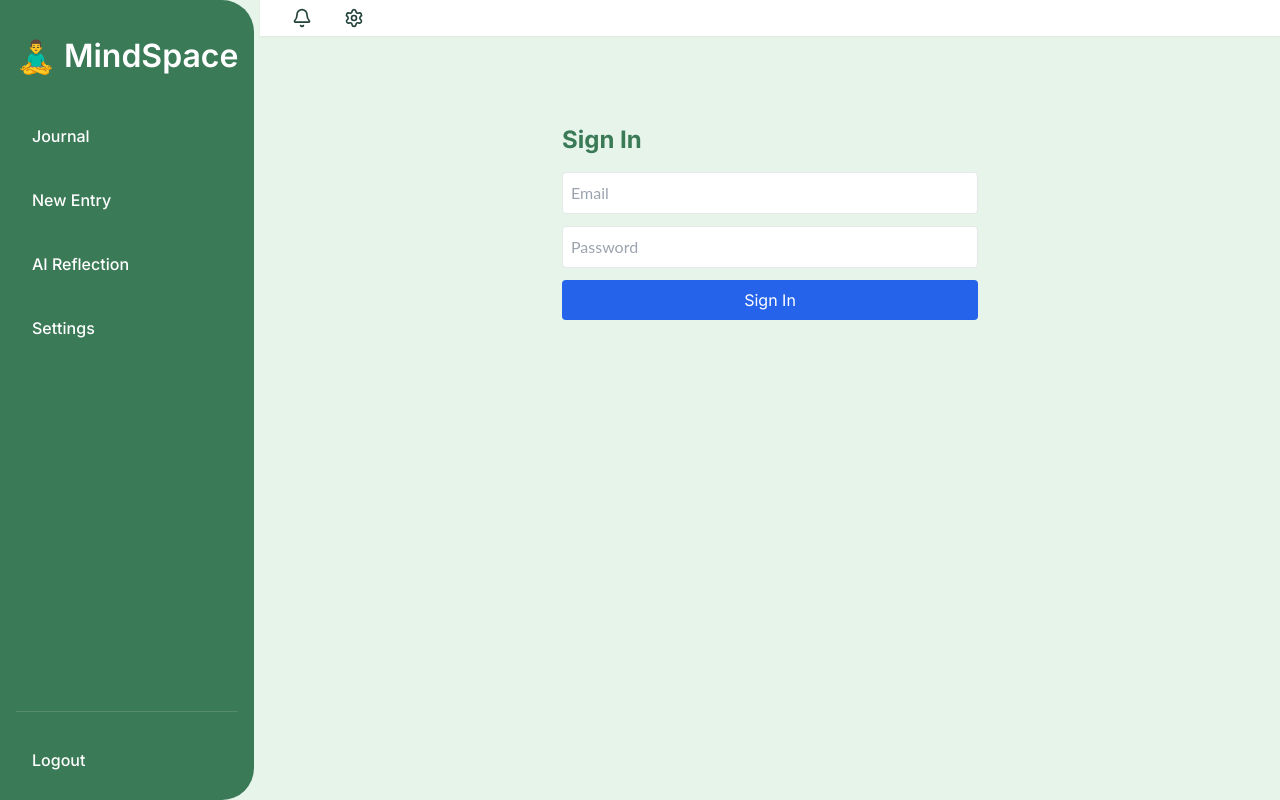
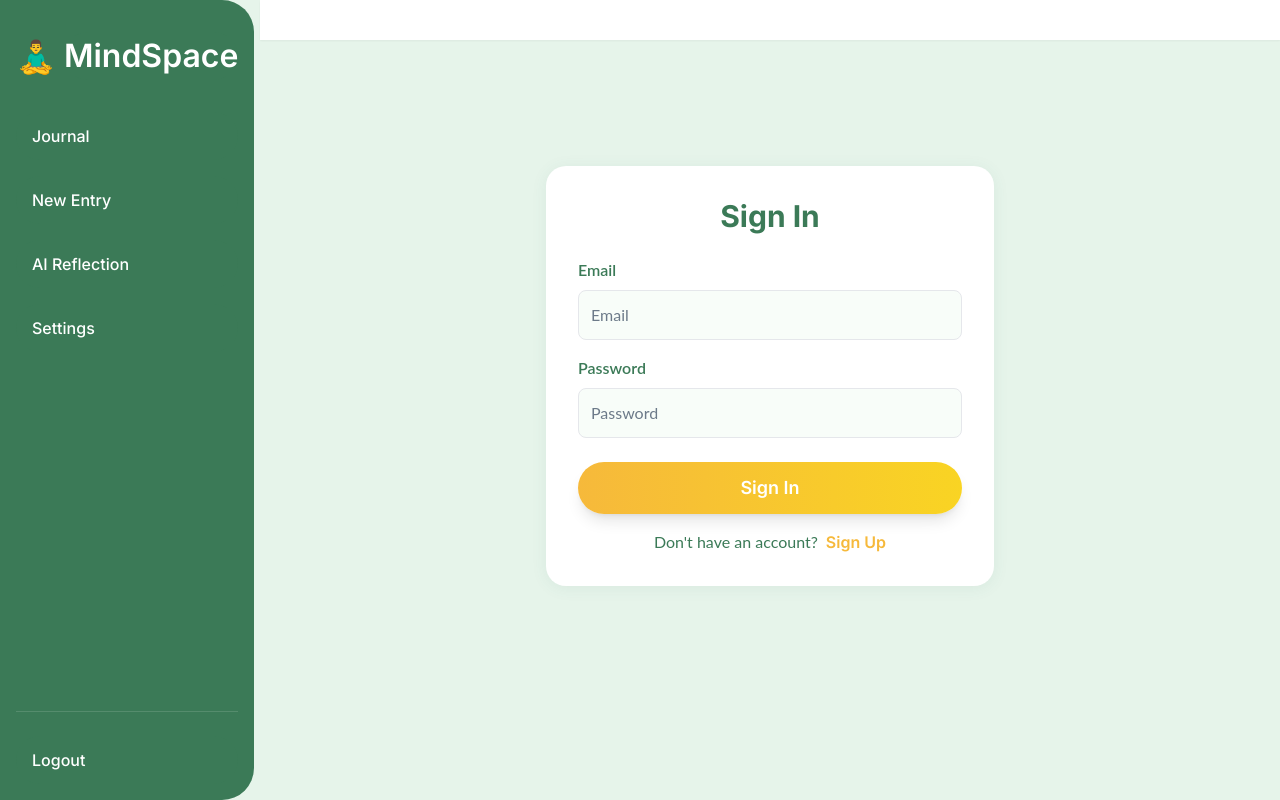
Before and after one commit to Tanmayi1212/Mindspace, a Next.js app: page /signin in a window 1280 px wide. Built offline with nearby package versions, Linux system fonts and the light colour scheme; no server answers.

Commit message:
added login/signup options

```diff
--- a/app/globals.css
+++ /dev/null
@@ -1,61 +0,0 @@
-/* styles/globals.css */
-@tailwind base;
-@tailwind components;
-@tailwind utilities;
-
-/* Custom font setup for Inter */
-@layer base {
-  html {
-    font-family: "Inter", sans-serif;
-  }
-}
-
-/* Optional calming UI tweaks */
-a {
-  transition: color 0.3s ease, background-color 0.3s ease, transform 0.2s ease;
-}
-
-button {
-  transition: background-color 0.3s ease, transform 0.2s ease,
-    box-shadow 0.3s ease;
-}
-
-/* Custom animation for mobile menu dropdown */
-@keyframes fade-in-down {
-  from {
-    opacity: 0;
-    transform: translateY(-10px);
-  }
-  to {
-    opacity: 1;
-    transform: translateY(0);
-  }
-}
-
-.animate-fade-in-down {
-  animation: fade-in-down 0.3s ease-out forwards;
-}
-
-/* Ensure the body background and text colors are consistent */
-body {
-  /* Matcha Green background color */
-  background-color: #d6e8d6; /* A pleasant matcha green */
-  color: #2c3e50; /* Darker text for readability, adjust if needed for contrast */
-}
-
-/* Additional global styles for better aesthetics (optional) */
-h1,
-h2,
-h3,
-h4,
-h5,
-h6 {
-  color: #334155; /* Slightly darker headings */
-}
-
-/* Add a subtle focus ring for accessibility */
-*:focus {
-  outline: 2px solid #6366f1; /* Indigo focus ring */
-  outline-offset: 2px;
-  border-radius: 4px;
-}
--- a/app/page.js
+++ b/app/page.js
@@ -55,12 +55,20 @@
               </div>
             </>
           ) : (
-            <Link
-              href="/signup"
-              className="bg-gradient-to-r from-[#3B7A57] to-[#F6B93B] text-white font-semibold py-3 px-8 rounded-full shadow-lg transition transform hover:scale-105 hover:shadow-xl text-lg"
-            >
-              Get Started
-            </Link>
+            <>
+              <Link
+                href="/signup"
+                className="bg-gradient-to-r from-[#3B7A57] to-[#F6B93B] text-white font-semibold py-3 px-8 rounded-full shadow-lg transition transform hover:scale-105 hover:shadow-xl text-lg"
+              >
+                Sign Up
+              </Link>
+              <Link
+                href="/signin"
+                className="mt-2 px-8 py-3 rounded-full bg-white text-[#3B7A57] font-semibold border border-[#3B7A57] hover:bg-[#f6b93b] hover:text-[#23272f] transition text-lg"
+              >
+                Sign In
+              </Link>
+            </>
           )}
         </div>
       </div>
--- a/app/signin/page.js
+++ b/app/signin/page.js
@@ -25,24 +25,36 @@
   };
 
   return (
-    <form onSubmit={handleSubmit} className="max-w-md mx-auto mt-10 p-4">
-      <h1 className="text-2xl font-bold mb-4">Sign In</h1>
-      {error && <p className="text-red-500 mb-3">{error}</p>}
+    <div className="flex items-center justify-center min-h-[80vh] bg-[#e6f4ea] dark:bg-[#23272f]">
+      <form onSubmit={handleSubmit} className="card max-w-md w-full mx-auto p-8 rounded-2xl shadow-lg bg-white dark:bg-[#23272f]">
+        <h1 className="text-3xl font-bold mb-6 text-[#3B7A57] dark:text-[#f6b93b] text-center">Sign In</h1>
+        {error && <p className="text-red-500 mb-3 text-center">{error}</p>}
+        <label className="block mb-2 font-semibold text-[#3B7A57] dark:text-[#f6b93b]" htmlFor="email">Email</label>
         <input
+          id="email"
           type="email"
           placeholder="Email"
-        className="w-full p-2 border mb-3 rounded"
+          className="w-full p-3 border rounded-lg mb-4 bg-[#f8fdf9] dark:bg-[#1a1d23] text-[#23423a] dark:text-[#e6f4ea] focus:outline-none focus:ring-2 focus:ring-[#f6b93b]"
           value={email}
           onChange={(e) => setEmail(e.target.value)}
         />
+        <label className="block mb-2 font-semibold text-[#3B7A57] dark:text-[#f6b93b]" htmlFor="password">Password</label>
         <input
+          id="password"
           type="password"
           placeholder="Password"
-        className="w-full p-2 border mb-3 rounded"
+          className="w-full p-3 border rounded-lg mb-6 bg-[#f8fdf9] dark:bg-[#1a1d23] text-[#23423a] dark:text-[#e6f4ea] focus:outline-none focus:ring-2 focus:ring-[#f6b93b]"
           value={password}
           onChange={(e) => setPassword(e.target.value)}
         />
-      <button className="bg-blue-600 text-white w-full py-2 rounded">Sign In</button>
+        <button className="w-full py-3 rounded-full bg-gradient-to-r from-[#F6B93B] to-[#F9D423] text-white font-semibold shadow-lg hover:scale-105 hover:shadow-xl transition text-lg">
+          Sign In
+        </button>
+        <div className="mt-4 text-center">
+          <span className="text-[#3B7A57] dark:text-[#f6b93b]">Don't have an account?</span>
+          <a href="/signup" className="ml-2 text-[#f6b93b] font-semibold hover:underline">Sign Up</a>
+        </div>
       </form>
+    </div>
   );
 }
--- a/app/signup/page.js
+++ b/app/signup/page.js
@@ -25,24 +25,36 @@
   };
 
   return (
-    <form onSubmit={handleSubmit} className="max-w-md mx-auto mt-10 p-4">
-      <h1 className="text-2xl font-bold mb-4">Sign Up</h1>
-      {error && <p className="text-red-500 mb-3">{error}</p>}
+    <div className="flex items-center justify-center min-h-[80vh] bg-[#e6f4ea] dark:bg-[#23272f]">
+      <form onSubmit={handleSubmit} className="card max-w-md w-full mx-auto p-8 rounded-2xl shadow-lg bg-white dark:bg-[#23272f]">
+        <h1 className="text-3xl font-bold mb-6 text-[#3B7A57] dark:text-[#f6b93b] text-center">Sign Up</h1>
+        {error && <p className="text-red-500 mb-3 text-center">{error}</p>}
+        <label className="block mb-2 font-semibold text-[#3B7A57] dark:text-[#f6b93b]" htmlFor="email">Email</label>
         <input
+          id="email"
           type="email"
           placeholder="Email"
-        className="w-full p-2 border mb-3 rounded"
+          className="w-full p-3 border rounded-lg mb-4 bg-[#f8fdf9] dark:bg-[#1a1d23] text-[#23423a] dark:text-[#e6f4ea] focus:outline-none focus:ring-2 focus:ring-[#f6b93b]"
           value={email}
           onChange={(e) => setEmail(e.target.value)}
         />
+        <label className="block mb-2 font-semibold text-[#3B7A57] dark:text-[#f6b93b]" htmlFor="password">Password</label>
         <input
+          id="password"
           type="password"
           placeholder="Password"
-        className="w-full p-2 border mb-3 rounded"
+          className="w-full p-3 border rounded-lg mb-6 bg-[#f8fdf9] dark:bg-[#1a1d23] text-[#23423a] dark:text-[#e6f4ea] focus:outline-none focus:ring-2 focus:ring-[#f6b93b]"
           value={password}
           onChange={(e) => setPassword(e.target.value)}
         />
-      <button className="bg-blue-600 text-white w-full py-2 rounded">Sign Up</button>
+        <button className="w-full py-3 rounded-full bg-gradient-to-r from-[#F6B93B] to-[#F9D423] text-white font-semibold shadow-lg hover:scale-105 hover:shadow-xl transition text-lg">
+          Sign Up
+        </button>
+        <div className="mt-4 text-center">
+          <span className="text-[#3B7A57] dark:text-[#f6b93b]">Already have an account?</span>
+          <a href="/signin" className="ml-2 text-[#f6b93b] font-semibold hover:underline">Sign In</a>
+        </div>
       </form>
+    </div>
   );
 }
--- a/components/Navbar.js
+++ b/components/Navbar.js
@@ -11,14 +11,39 @@
   const { data: session } = useSession();
 
   return (
-    <header className="sticky top-0 left-0 w-full z-40 shadow-sm flex items-center justify-start px-6 h-16 bg-white dark:bg-[#23272f]">
+    <header className="sticky top-0 left-0 w-full z-40 shadow-sm flex items-center justify-between px-6 h-16 bg-white dark:bg-[#23272f]">
       <div className="flex items-center gap-4">
-        <button className="p-2 rounded-full hover:bg-[#f6b93b] transition">
-          {Bell && <Bell size={20} className="text-[#23423a] dark:text-[#f6b93b]" />}
+        <button className="p-2 rounded bg-[#3b7a57] dark:bg-[#3b7a57] text-white hover:bg-[#2e5d43] transition" aria-label="Notifications">
+          {Bell && <Bell size={20} />}
         </button>
-        <Link href="/settings" className="p-2 rounded-full hover:bg-[#f6b93b] transition">
-          {Settings && <Settings size={20} className="text-[#23423a] dark:text-[#f6b93b]" />}
+        <Link href="/settings" className="p-2 rounded bg-[#3b7a57] dark:bg-[#3b7a57] text-white hover:bg-[#2e5d43] transition" aria-label="Settings">
+          {Settings && <Settings size={20} />}
         </Link>
+      </div>
+      <div className="flex-1 flex items-center justify-center gap-4">
+        <Link href="/journal" className="px-6 py-2 rounded bg-[#3b7a57] dark:bg-[#3b7a57] text-white font-semibold transition">
+          Journal
+        </Link>
+        <Link href="/journal/new" className="px-6 py-2 rounded bg-[#3b7a57] dark:bg-[#3b7a57] text-white font-semibold transition">
+          New Entry
+        </Link>
+        <Link href="/analyze" className="px-6 py-2 rounded bg-[#3b7a57] dark:bg-[#3b7a57] text-white font-semibold transition">
+          AI Reflection
+        </Link>
+        <Link href="/settings" className="px-6 py-2 rounded bg-[#3b7a57] dark:bg-[#3b7a57] text-white font-semibold transition">
+          Settings
+        </Link>
+        <Link href="/signup" className="px-6 py-2 rounded bg-[#5cbf7c] dark:bg-[#5cbf7c] text-white font-semibold transition">
+          Sign Up
+        </Link>
+        <Link href="/signin" className="px-6 py-2 rounded bg-[#3b7a57] dark:bg-[#3b7a57] text-white font-semibold transition">
+          Sign In
+        </Link>
+        {session && (
+          <Link href="/logout" className="px-6 py-2 rounded bg-[#2e5d43] dark:bg-[#f6b93b] text-white dark:text-[#23272f] font-semibold transition">
+            Logout
+          </Link>
+        )}
       </div>
     </header>
   );
--- a/styles/global.css
+++ b/styles/global.css
@@ -21,16 +21,48 @@
   color: #23423a;
 }
 
+/* Remove or comment out previous header a/button styles to avoid conflicts */
+/*
+header a,
+header button {
+  background: #f6b93b;
+  color: #23272f;
+  font-weight: 600;
+  border-radius: 9999px;
+  padding: 0.5rem 1.2rem;
+  margin-left: 0.5rem;
+  box-shadow: 0 2px 8px rgba(246, 185, 59, 0.08);
+  border: none;
+  transition: background 0.2s, color 0.2s;
+  display: inline-flex;
+  align-items: center;
+}
+
+header a:hover,
+header button:hover {
+  background: #3b7a57;
+  color: #fff;
+}
+
+.dark header a,
+.dark header button {
+  background: #f6b93b;
+  color: #23272f;
+}
+
+.dark header a:hover,
+.dark header button:hover {
+  background: #3b7a57;
+  color: #fff;
+}
+*/
+
+/* Dark mode styles */
 .dark header {
   background-color: #23272f;
   color: #f6b93b;
 }
 
-/* Dark mode styles */
-.dark body {
-  background-color: #23272f;
-  color: #e6f4ea; /* Softer green for dark mode text */
-}
 .dark .sidebar {
   background: #1a1d23;
   color: #f6f6f6;
@@ -116,14 +148,27 @@
   font-size: 1rem;
   font-weight: 500;
   color: #fff;
-  transition: background 0.2s, box-shadow 0.2s;
+  background: #3b7a57;
+  transition: background 0.2s, box-shadow 0.2s, color 0.2s;
 }
 
 .sidebar-link:hover,
 .sidebar-link.active {
   background: #f6b93b;
-  color: #3b7a57;
+  color: #23272f;
   box-shadow: 0 2px 8px rgba(246, 185, 59, 0.12);
+}
+
+/* Dark mode sidebar links */
+.dark .sidebar-link {
+  background: #3b7a57;
+  color: #fff;
+}
+
+.dark .sidebar-link:hover,
+.dark .sidebar-link.active {
+  background: #f6b93b;
+  color: #23272f;
 }
 
 .sidebar-logout {
@@ -208,3 +253,34 @@
     padding: 2rem 1rem;
   }
 }
+
+/* Settings form input text visibility */
+input,
+select,
+textarea {
+  color: #23423a;
+  background: #f8fdf9;
+}
+
+.dark input,
+.dark select,
+.dark textarea {
+  color: #e6f4ea !important;
+  background: #23272f !important;
+  border-color: #f6b93b !important;
+}
+
+input::placeholder,
+select::placeholder,
+textarea::placeholder {
+  color: #6c7a89;
+}
+
+.dark input::placeholder,
+.dark select::placeholder,
+.dark textarea::placeholder {
+  color: #b7c9a8;
+}
+.dark textarea::placeholder {
+  color: #b7c9a8;
+}
```
Lines whose indentation alone changed are shown as unchanged.
